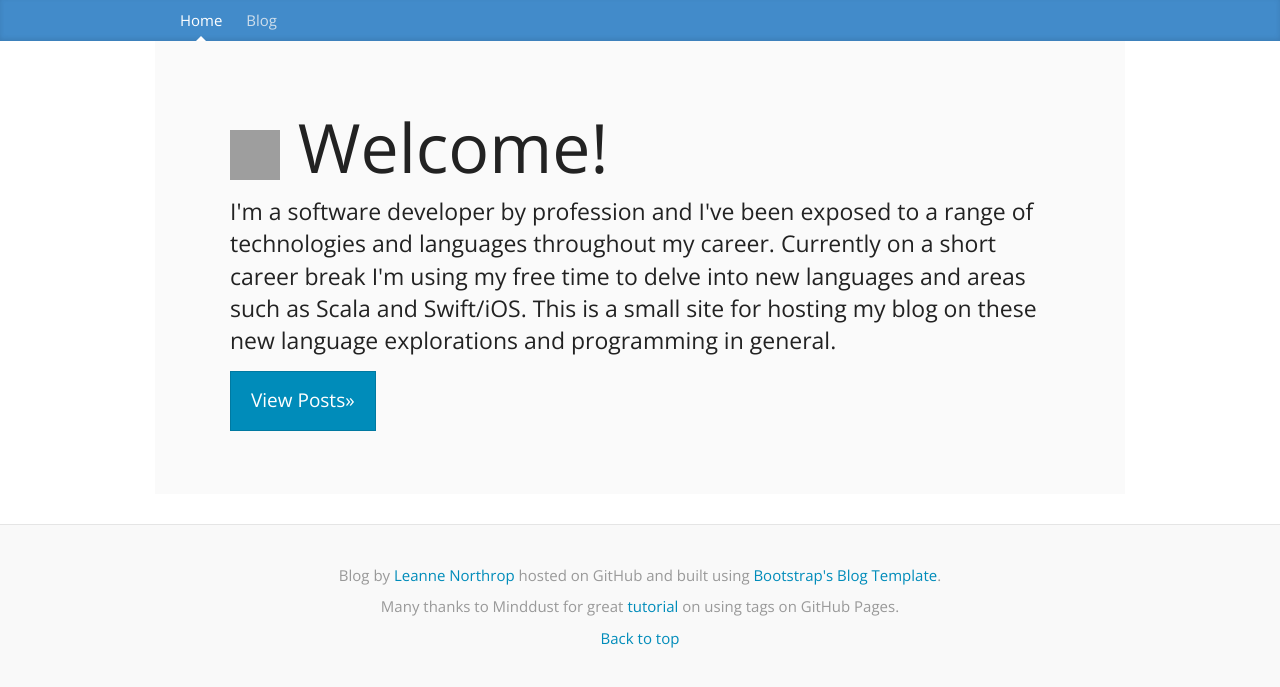
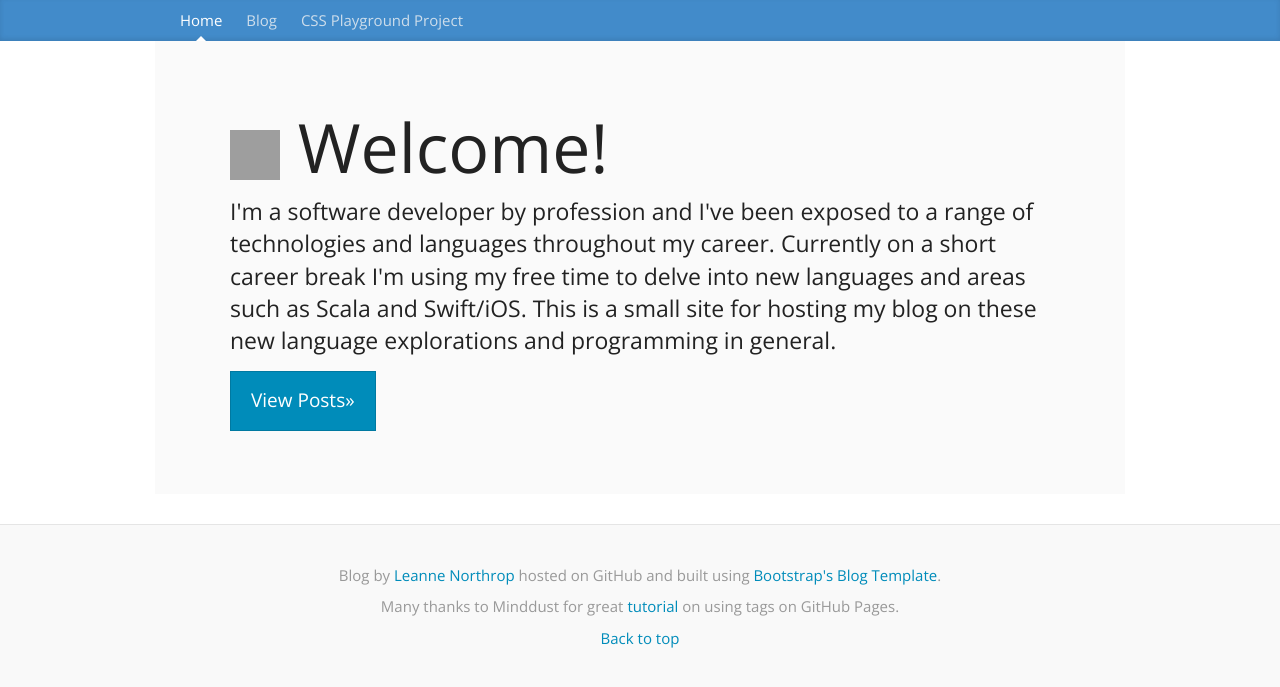
Before and after one commit to leannenorthrop/leannenorthrop.github.io, a Jekyll site: the page built from index.html, in a window 1280 px wide. Shown: the top 687 px of the page. Built offline with Jekyll 4.4.1, drawn with Linux system fonts in a browser that asks for light colours; nearby versions of some CDN libraries; grey boxes are pictures that could not be loaded.

Commit message:
Adding CSS Playground project.

```diff
--- a/_includes/header.html
+++ b/_includes/header.html
@@ -3,6 +3,7 @@
         <nav class="blog-nav">
           <a class="blog-nav-item active" href="/">Home</a>
           <a class="blog-nav-item" href="/blog">Blog</a>
+          <a class="blog-nav-item" href="/css-playground">CSS Playground Project</a>
         </nav>
       </div>
     </div>
```
